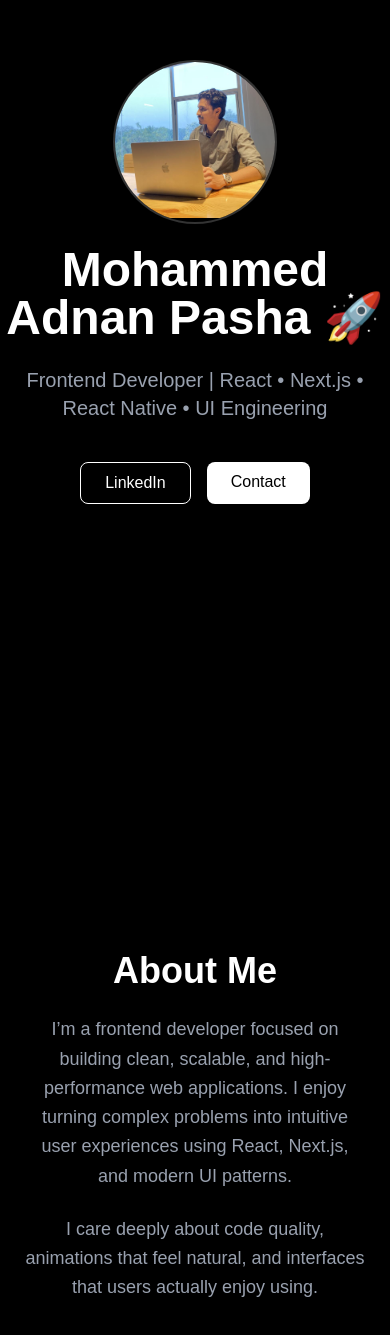
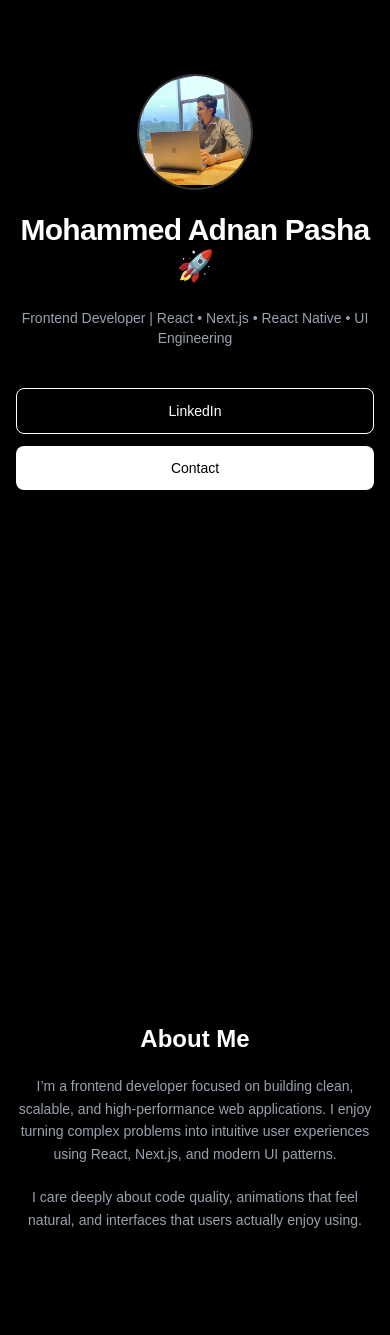
Before and after one commit to ADNANPASHA217/adnan-portfolio, a Next.js app: page / in a window 390 px wide. Shown: the part 139-1474 px from the top of the page. Built offline with nearby package versions, Linux system fonts and the light colour scheme.

Commit message:
Update page.tsx

```diff
--- a/src/app/page.tsx
+++ b/src/app/page.tsx
@@ -6,67 +6,113 @@ import adnanProfile from "../../public/profile.jpeg";
 
 export default function Home() {
   return (
-    <main className="bg-black text-white">
+    <main className="min-h-screen bg-black text-white overflow-x-hidden">
       {/* ================= HERO SECTION ================= */}
-      <section className="min-h-screen flex items-center justify-center">
+      <section className="min-h-screen flex items-center justify-center px-4 sm:px-6 lg:px-12">
         <motion.div
           initial={{ opacity: 0, y: 40 }}
           animate={{ opacity: 1, y: 0 }}
           transition={{ duration: 0.8, ease: "easeOut" }}
-          className="text-center space-y-6"
+          className="text-center w-full max-w-4xl space-y-6 sm:space-y-8"
         >
           {/* Profile Image */}
           <motion.div
-            initial={{ scale: 0.8, opacity: 0 }}
+            initial={{ scale: 0.85, opacity: 0 }}
             animate={{ scale: 1, opacity: 1 }}
-            transition={{ delay: 0.2 }}
-            className="mx-auto w-40 h-40 rounded-full overflow-hidden ring-2 ring-white/20"
+            transition={{ delay: 0.2, duration: 0.6 }}
+            className="
+              mx-auto
+              w-28 h-28
+              sm:w-36 sm:h-36
+              md:w-40 md:h-40
+              rounded-full
+              overflow-hidden
+              ring-2 ring-white/20
+            "
           >
             <Image
               src={adnanProfile}
               alt="Mohammed Adnan Pasha"
-              width={160}
-              height={160}
               className="object-cover"
               priority
             />
           </motion.div>
 
+          {/* Name */}
           <motion.h1
-            initial={{ scale: 0.9 }}
+            initial={{ scale: 0.95 }}
             animate={{ scale: 1 }}
             transition={{ delay: 0.3 }}
-            className="text-5xl md:text-6xl font-bold"
+            className="
+              font-bold tracking-tight
+              text-3xl
+              sm:text-4xl
+              md:text-5xl
+              lg:text-6xl
+            "
           >
             Mohammed Adnan Pasha 🚀
           </motion.h1>
 
+          {/* Tagline */}
           <motion.p
             initial={{ opacity: 0 }}
             animate={{ opacity: 1 }}
             transition={{ delay: 0.6 }}
-            className="text-xl text-gray-400 max-w-2xl mx-auto"
+            className="
+              text-sm
+              sm:text-base
+              md:text-lg
+              lg:text-xl
+              text-gray-400
+              max-w-2xl
+              mx-auto
+            "
           >
             Frontend Developer | React • Next.js • React Native • UI Engineering
           </motion.p>
 
+          {/* CTA Buttons */}
           <motion.div
             initial={{ opacity: 0 }}
             animate={{ opacity: 1 }}
             transition={{ delay: 0.9 }}
-            className="flex justify-center gap-4 pt-4"
+            className="
+              flex
+              flex-col
+              sm:flex-row
+              gap-3
+              sm:gap-4
+              justify-center
+              pt-4
+            "
           >
             <a
               href="https://www.linkedin.com/in/md-adnan-pasha217"
               target="_blank"
-              className="px-6 py-2 border border-white rounded-lg hover:bg-white hover:text-black transition"
+              rel="noopener noreferrer"
+              className="
+                px-6 py-3
+                border border-white
+                rounded-lg
+                text-sm sm:text-base
+                hover:bg-white hover:text-black
+                transition-all duration-300
+              "
             >
               LinkedIn
             </a>
 
             <a
               href="mailto:adnan.mech.rymec@gmail.com"
-              className="px-6 py-2 bg-white text-black rounded-lg hover:opacity-80 transition"
+              className="
+                px-6 py-3
+                bg-white text-black
+                rounded-lg
+                text-sm sm:text-base
+                hover:opacity-80
+                transition-all duration-300
+              "
             >
               Contact
             </a>
@@ -74,25 +120,50 @@ export default function Home() {
         </motion.div>
       </section>
 
-      {/* ================= SECOND SECTION (ON SCROLL) ================= */}
-      <section className="min-h-screen flex items-center justify-center px-6">
+      {/* ================= ABOUT SECTION ================= */}
+      <section className="min-h-screen flex items-center justify-center px-4 sm:px-6 lg:px-12">
         <motion.div
           initial={{ opacity: 0, y: 60 }}
           whileInView={{ opacity: 1, y: 0 }}
           transition={{ duration: 0.8, ease: "easeOut" }}
           viewport={{ once: true }}
-          className="max-w-3xl text-center space-y-6"
+          className="w-full max-w-3xl text-center space-y-5 sm:space-y-6"
         >
-          <h2 className="text-4xl font-bold">About Me</h2>
+          <h2
+            className="
+              font-bold
+              text-2xl
+              sm:text-3xl
+              md:text-4xl
+            "
+          >
+            About Me
+          </h2>
 
-          <p className="text-gray-400 text-lg leading-relaxed">
+          <p
+            className="
+              text-gray-400
+              text-sm
+              sm:text-base
+              md:text-lg
+              leading-relaxed
+            "
+          >
             I’m a frontend developer focused on building clean, scalable, and
             high-performance web applications. I enjoy turning complex problems
             into intuitive user experiences using React, Next.js, and modern UI
             patterns.
           </p>
 
-          <p className="text-gray-400 text-lg leading-relaxed">
+          <p
+            className="
+              text-gray-400
+              text-sm
+              sm:text-base
+              md:text-lg
+              leading-relaxed
+            "
+          >
             I care deeply about code quality, animations that feel natural, and
             interfaces that users actually enjoy using.
           </p>
```
